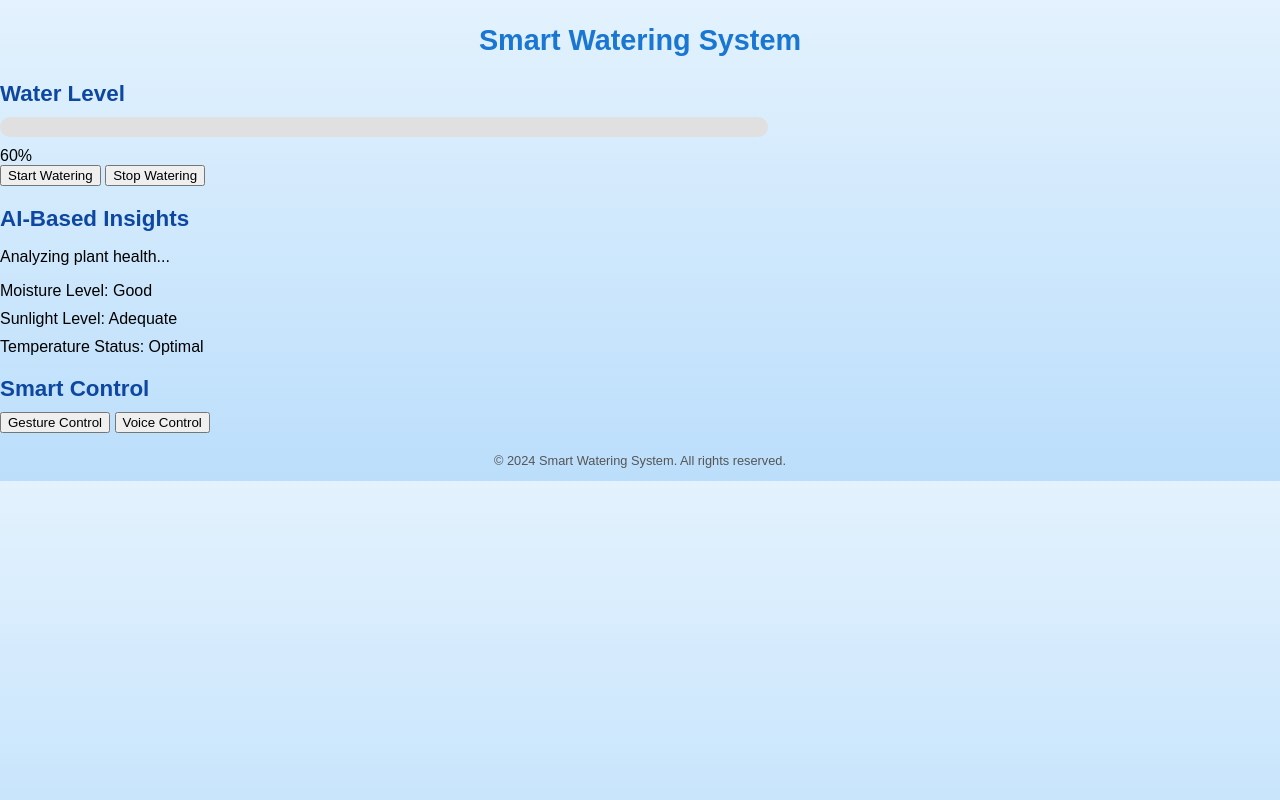
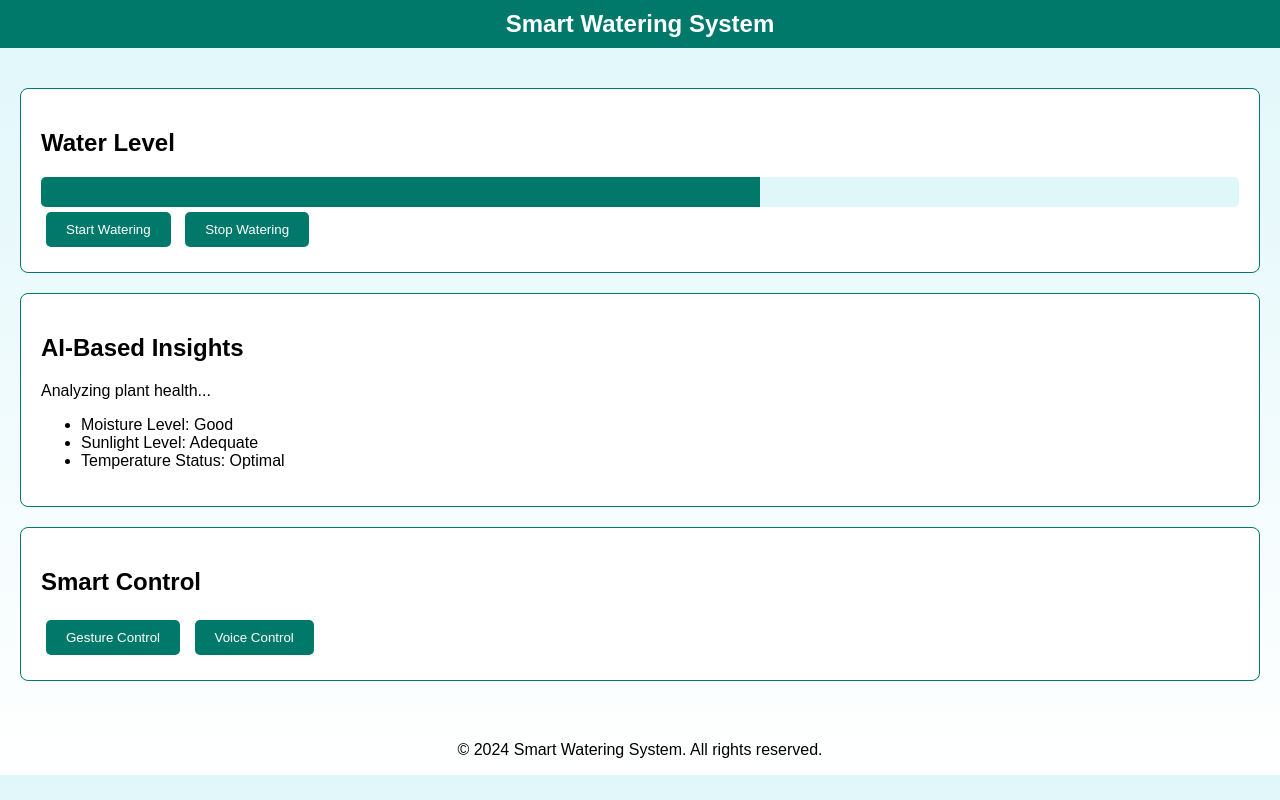
Before and after one commit to the-mogger/binary-coders-, a plain HTML site: page index.html in a window 1280 px wide. Drawn offline with Linux system fonts and the light colour scheme.

Commit message:
Update style.css

```diff
--- a/style.css
+++ b/style.css
@@ -1,83 +1,63 @@
 body {
-  font-family: Arial, sans-serif;
-  margin: 0;
-  padding: 0;
-  background: linear-gradient(to bottom, #e3f2fd, #bbdefb);
-}
-
-.app-container {
-  max-width: 600px;
-  margin: auto;
-  padding: 20px;
-  background: white;
-  border-radius: 10px;
-  box-shadow: 0px 4px 6px rgba(0, 0, 0, 0.1);
+    font-family: Arial, sans-serif;
+    background: linear-gradient(to bottom, #e0f7fa, #ffffff);
+    margin: 0;
+    padding: 0;
 }
 
 header {
-  text-align: center;
-  margin-bottom: 20px;
+    background-color: #00796b;
+    color: white;
+    padding: 10px 0;
+    text-align: center;
 }
 
-header h1 {
-  font-size: 1.8rem;
-  color: #1976d2;
+nav h1 {
+    margin: 0;
 }
 
-section {
-  margin: 20px 0;
+main {
+    padding: 20px;
 }
 
-h2 {
-  font-size: 1.4rem;
-  color: #0d47a1;
-  margin-bottom: 10px;
+.dashboard, .ai-insights, .smart-control {
+    border: 1px solid #00796b;
+    border-radius: 8px;
+    padding: 20px;
+    margin: 20px 0;
+    background: white;
 }
 
-.water-level {
-  text-align: center;
+.progress-container {
+    position: relative;
+    height: 30px;
+    background: #e0f7fa;
+    border-radius: 5px;
+    overflow: hidden;
 }
 
 .progress-bar {
-  width: 100%;
-  background: #e0e0e0;
-  border-radius: 10px;
-  overflow: hidden;
-  margin: 10px 0;
-  height: 20px;
+    height: 100%;
+    background: #00796b;
+    transition: width 0.5s ease;
 }
 
-#progress {
-  height: 100%;
-  background: #1e88e5;
+button {
+    background-color: #00796b;
+    color: white;
+    border: none;
+    padding: 10px 20px;
+    border-radius: 5px;
+    cursor: pointer;
+    margin: 5px;
+    transition: background 0.3s;
 }
 
-.controls button {
-  margin: 5px;
-  padding: 10px 20px;
-  border: none;
-  background: #1e88e5;
-  color: white;
-  border-radius: 5px;
-  cursor: pointer;
-}
-
-.controls button:hover {
-  background: #1565c0;
-}
-
-ul {
-  list-style: none;
-  padding: 0;
-}
-
-li {
-  margin: 10px 0;
+button:hover {
+    background-color: #004d40;
 }
 
 footer {
-  text-align: center;
-  margin-top: 20px;
-  color: #555;
-  font-size: 0.8rem;
+    text-align: center;
+    margin-top: 20px;
 }
```
